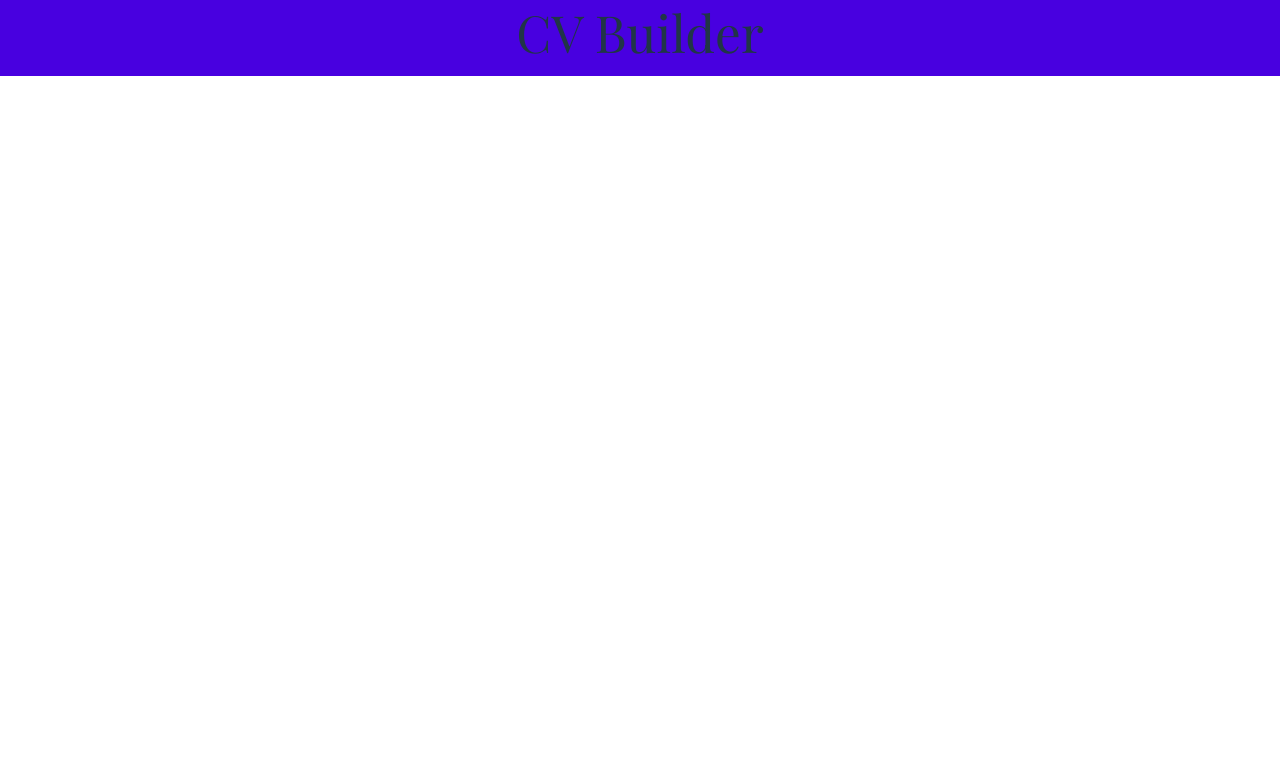
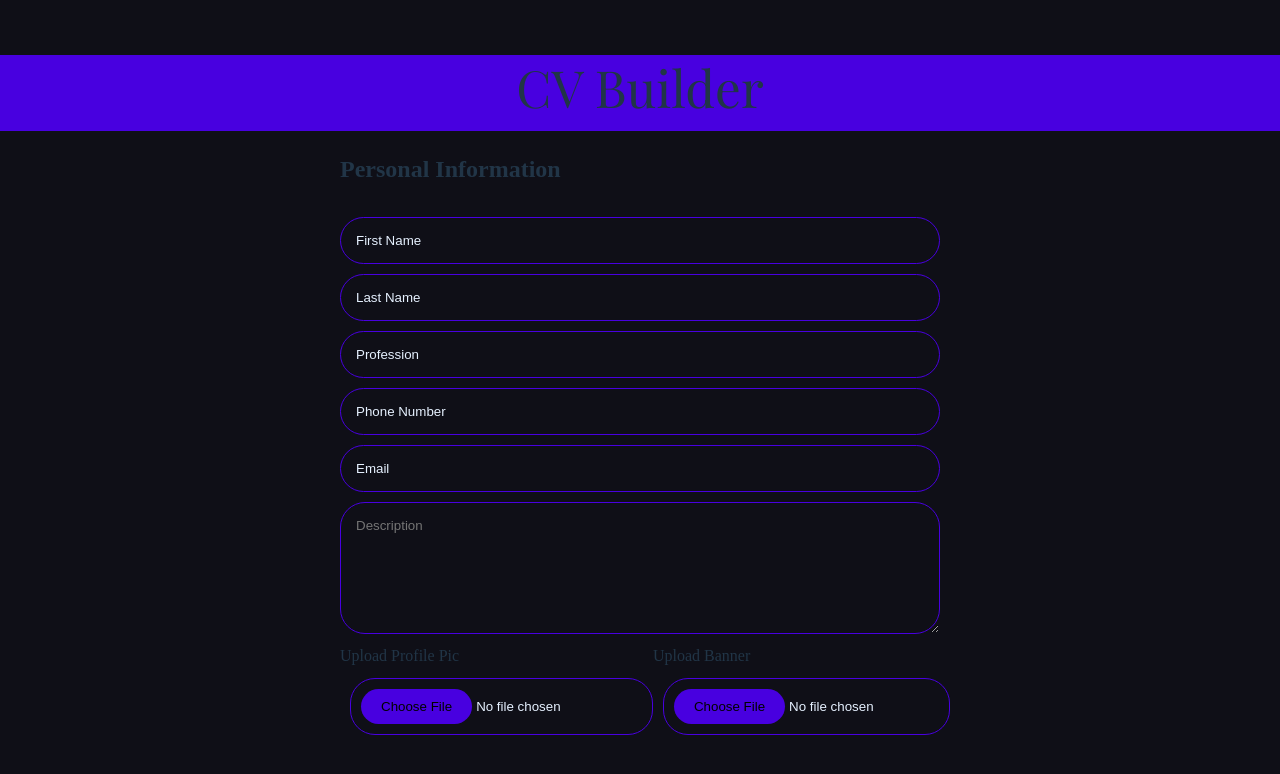
Before and after one commit to victorchrollo14/CV-APP-React, a React (Vite) app: page / in a window 1280 px wide. Shown: the top 774 px of the page. Built offline with nearby package versions, Linux system fonts and the light colour scheme.

Commit message:
Fix Issue #1

```diff
--- a/src/App.jsx
+++ b/src/App.jsx
@@ -1,12 +1,14 @@
-import { useState } from 'react'
 import "./style.css"
+
 import { Header } from './Header'
+import { Form } from './Form'
 
 function App() {
 
   return (
     <>
       <Header />
+      <Form />
     </>
   )
 }
--- /dev/null
+++ b/src/Form.jsx
@@ -0,0 +1,34 @@
+import { Heading } from "./Heading";
+import { ImageUpload } from "./ImageUpload";
+import { Input } from "./Input";
+
+export function Form() {
+  return (
+    <>
+      <div className="main-body">
+        <form action="" className="form">
+          <section className="Info-section form-sections">
+            <Heading>Personal Information</Heading>
+            <Input>First Name</Input>
+            <Input>Last Name</Input>
+            <Input>Profession</Input>
+            <Input>Phone Number</Input>
+            <Input>Email</Input>
+            <textarea
+              name="Description"
+              className="input-des"
+              id="Description"
+              placeholder="Description"
+              cols="30"
+              rows="10"
+            ></textarea>
+            <div className="upload-section">
+              <ImageUpload>Upload Profile Pic</ImageUpload>
+              <ImageUpload>Upload Banner</ImageUpload>
+            </div>
+          </section>
+        </form>
+      </div>
+    </>
+  );
+}
--- a/src/Header.jsx
+++ b/src/Header.jsx
@@ -3,7 +3,7 @@ export function Header() {
         <>
         <header className="header">
             <h1 >CV Builder</h1>
-        </header>
+        </ header>
         </>
     )
 }
--- /dev/null
+++ b/src/Heading.jsx
@@ -0,0 +1,7 @@
+export function Heading({children}) {
+    return (
+        <>
+        <h2 className="form-heading">{children}</h2>
+        </>
+    )
+}
--- /dev/null
+++ b/src/ImageUpload.jsx
@@ -0,0 +1,14 @@
+export function ImageUpload({children}){
+    return(
+        <label htmlFor="uploading image">
+            {children}
+              <input
+                type="file"
+                name="profile"
+                className="upload-file"
+                id="profilepic"
+                accept=".png, .jpg, .jpeg"
+              />
+        </label>
+    )
+}
--- /dev/null
+++ b/src/Input.jsx
@@ -0,0 +1,23 @@
+import { useState } from "react";
+
+export function Input({ children }) {
+  const [value, setValue] = useState("");
+
+  function handleChange(e) {
+    setValue(e.target.value);
+  }
+
+  return (
+    <>
+      <input
+        type="text"
+        name={children}
+        className="input-button"
+        value={value}
+        onChange={handleChange}
+        placeholder={children}
+        accept="image/*"
+      />
+    </>
+  );
+}
--- a/src/style.css
+++ b/src/style.css
@@ -15,7 +15,7 @@
     --fz-mob-heading: 32px;
     --fz-sub-heading: 15px;
     --fz-para: 13px;
-    --border-radius: 4px;
+    --border-radius: 25px;
     --tr-ease: all 1s ease;
     --tr-linear: all .5s linear;
     --fz-xxs: 12px;
@@ -70,14 +70,17 @@
 
 
 body{
-    height: 100vh; /* set body height to viewport height */
+    /* height: 100vh; set body height to viewport height */
     margin: 0;
     padding: 0;
+    background-color: var(--dark-blue);
+
 }
 
 #root {
     height: 100%;
     width: 100%;
+
 
 }
 
@@ -92,3 +95,78 @@ body{
     margin: 0;
     font-family: var(--font-playfair);
 }
+
+.main-body{
+    display:flex;
+    flex-direction: column;
+    justify-content: center;
+    align-items: center;
+
+}
+
+.heading{
+    font-family: var(--font-playfair);
+}
+
+.form{
+    display: flex;
+    flex-direction: column;
+    width: 600px;
+    background-color: var(--dark-blue);
+}
+
+.form-sections{
+    display: flex;
+    flex-direction: column;
+    gap: 10px;
+
+}
+
+.input-button, .input-des{
+    border: 1px solid var(--dark-purple);
+    padding: 15px;
+    border-radius: var(--border-radius);
+    outline: none;
+    outline-color: var(--lightest-purple);
+    color:var(--white);
+    font-family: var(--font-montserrat);
+    background-color: var(--dark-blue);
+
+}
+
+.input-des{
+    height: 100px;
+}
+
+.upload-section{
+    display: flex;
+    flex-direction: row;
+    gap: 10px;
+}
+
+input[type=text]::placeholder{
+    color:var(--white);
+}
+
+input[type=file]{
+    box-sizing: border-box;
+    width:100%;
+    appearance: none;
+    margin: 10px;
+    border: 1px solid var(--dark-purple);
+    padding: 10px;
+    color:var(--white);
+    border-radius: var(--border-radius);
+
+}
+
+input[type=file]::file-selector-button{
+    background-color: var(--dark-purple);
+    border: 0;
+    padding:  10px 20px;
+    border-radius: var(--border-radius);
+}
+
+.input[type=file]::file-selector-button:hover{
+    background-color: var(--light-purple);
+}
```
